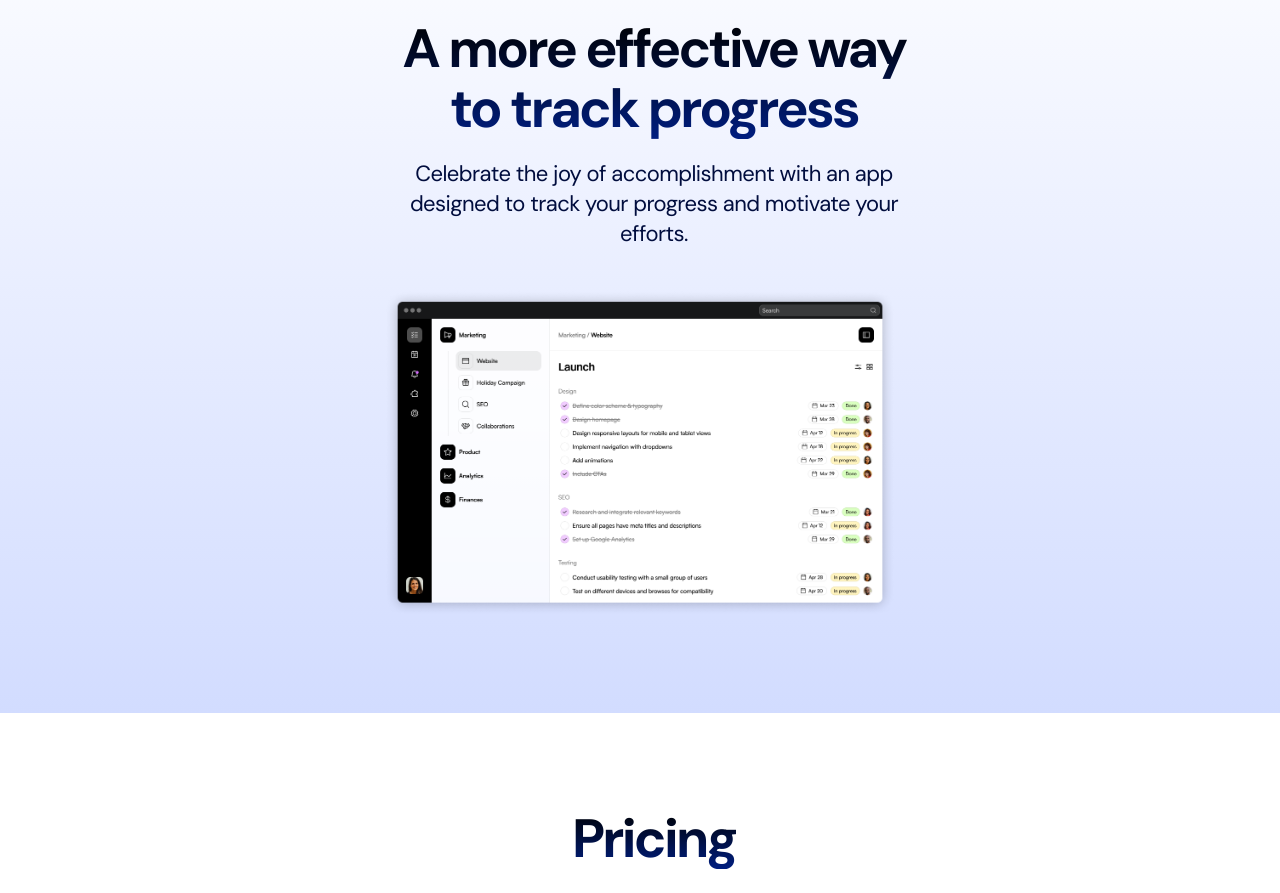
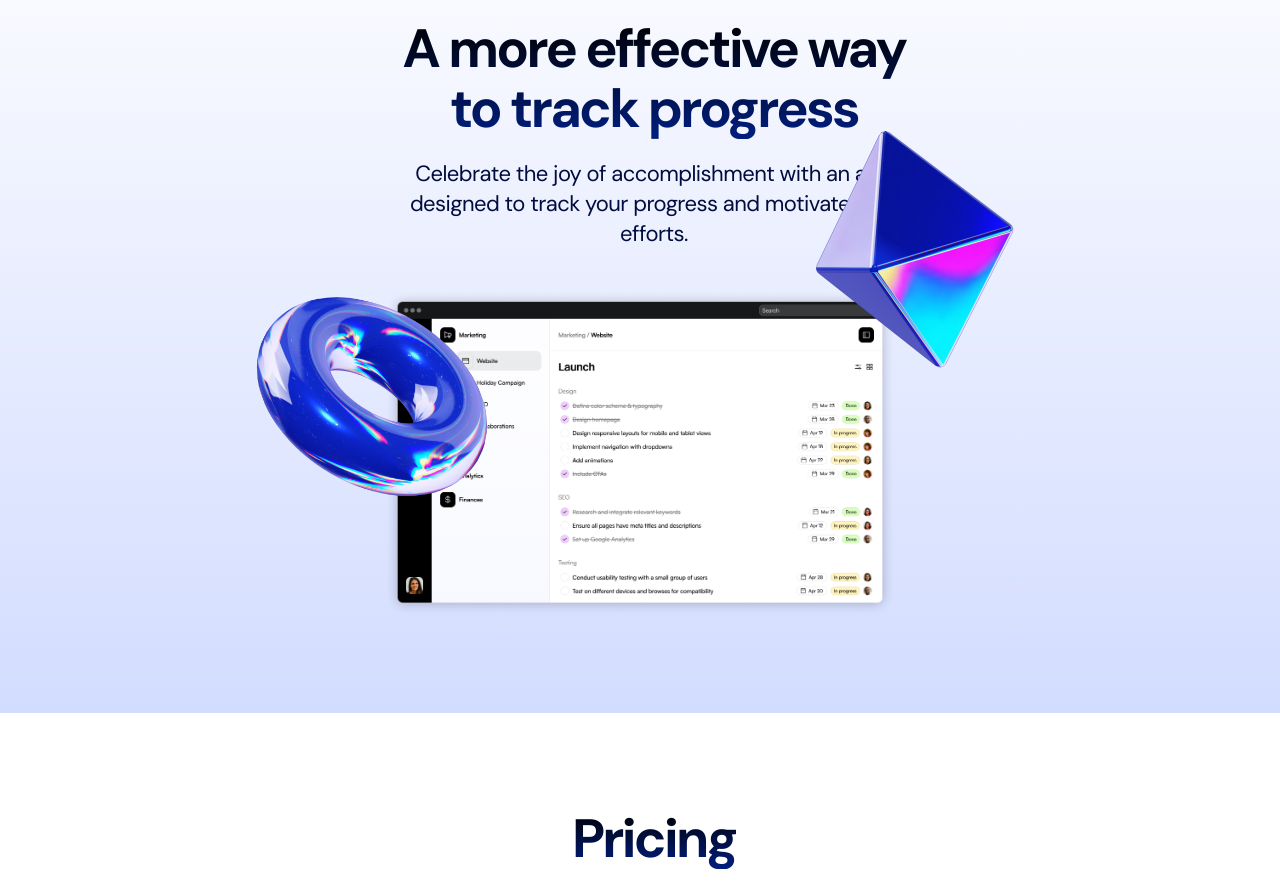
Before and after one commit to aashirisrar/saas-landing-page, a Next.js app: page / in a window 1280 px wide. Shown: the part 1135-2028 px from the top of the page. Built offline with nearby package versions, Linux system fonts and the light colour scheme.

Commit message:
added images in product show case section

```diff
--- a/app/sections/Hero.tsx
+++ b/app/sections/Hero.tsx
@@ -12,7 +12,7 @@ export const Hero = () => {
   return (
     <section className="xl:px-96 lg:px-20 px-5 pt-8 md:pt-5 pb-20 md:pb-10 bg-[radial-gradient(ellipse_200%_100%_at_bottom_left,#183EC2,#EAEEFE_100%)] overflow-x-clip">
       <div className="md:flex items-center">
-        <div className="md:w-[478px]">
+        <div className="md:w-[478px] 2xl:w-[950px]">
           <Tag title="Version 2.0 is here" />
           <div className="flex flex-col gap-6 pt-6">
             <div className="text-5xl md:text-7xl font-bold tracking-tighter bg-gradient-to-b from-black to-[#001E80] text-transparent bg-clip-text">
--- a/app/sections/ProductShowcase.tsx
+++ b/app/sections/ProductShowcase.tsx
@@ -2,17 +2,33 @@ import Image from "next/image";
 
 import Heading from "@/components/Heading";
 import productImage from "@/public/assets/product-image.png";
+import pyramidImage from "@/public/assets/pyramid.png";
+import tubeImage from "@/public/assets/tube.png";
 
 export const ProductShowcase = () => {
   return (
-    <section className="xl:px-96 lg:px-20 py-[96px] px-5 bg-gradient-to-b from-[#FFFFFF] to-[#D2DCFF]">
+    <section className="xl:px-96 lg:px-20 py-[96px] px-5 bg-gradient-to-b from-[#FFFFFF] to-[#D2DCFF] overflow-x-clip">
       <Heading
         heading="A more effective way to track progress"
         subHeading="Celebrate the joy of accomplishment with an app designed to track your progress and motivate your efforts."
         tagTitle="Boost your productivity"
       />
-      <div className="pt-10">
+      <div className="pt-10 relative">
         <Image src={productImage} alt="product image" />
+        <Image
+          src={pyramidImage}
+          alt="pyramid image"
+          height={262}
+          width={262}
+          className="hidden md:block absolute -right-36 -top-32"
+        />
+        <Image
+          src={tubeImage}
+          alt="tube image"
+          height={262}
+          width={262}
+          className="hidden md:block absolute bottom-24 -left-36"
+        />
       </div>
     </section>
   );
```
